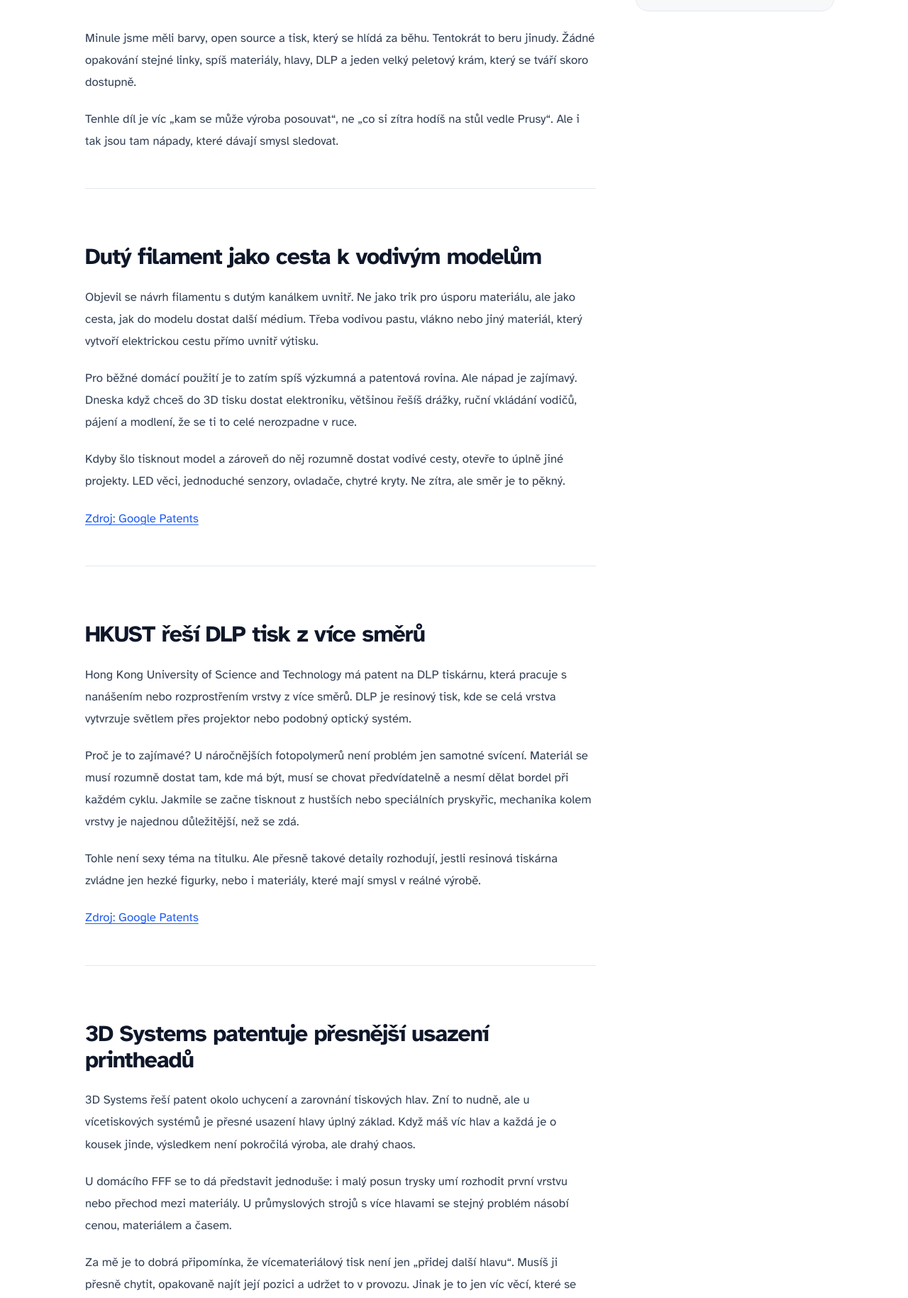
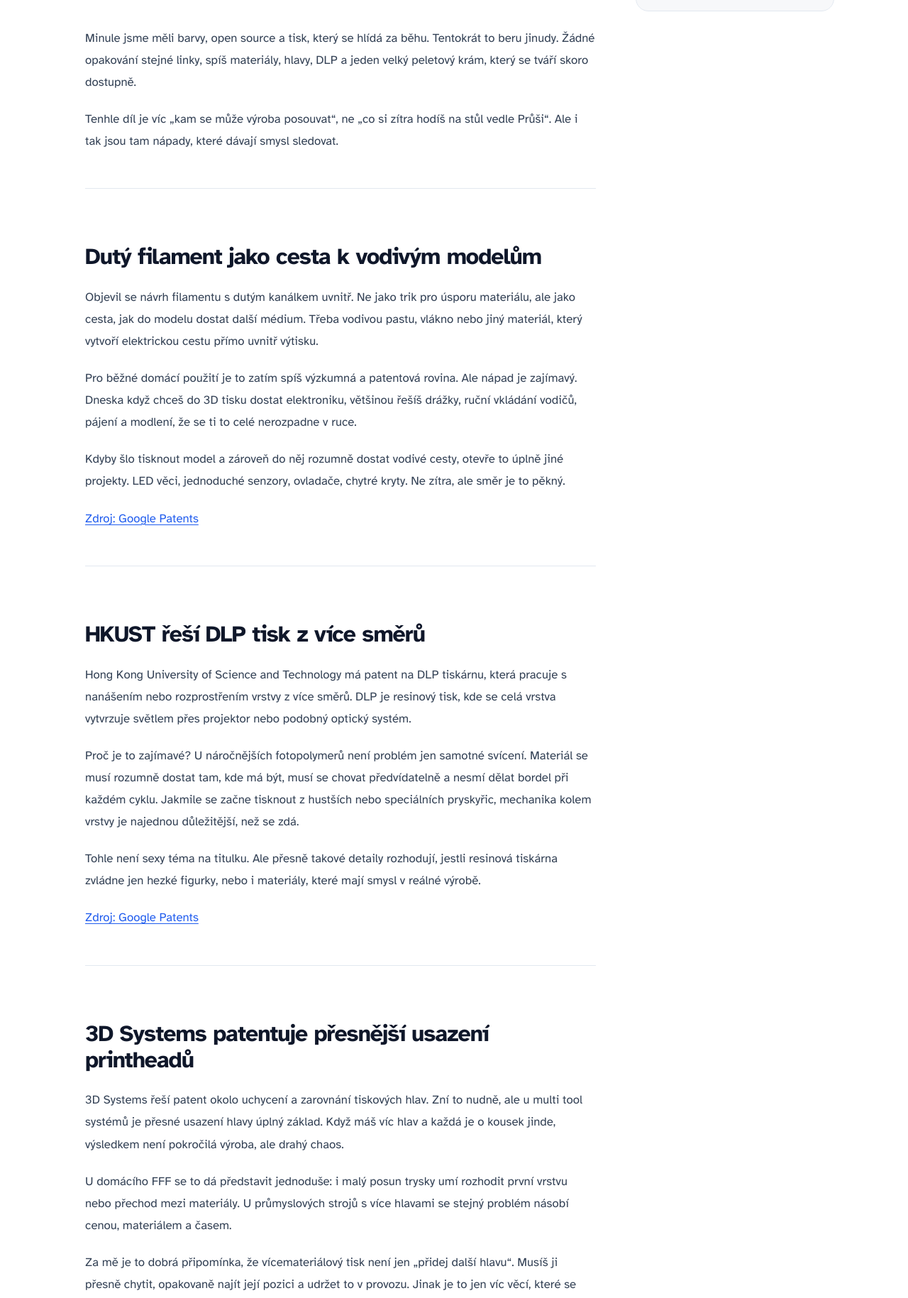
Before and after one commit to PavelTajdus/3dtiskjeradost, an Astro site: page /blog/pod-tryskou-24-2026 in a window 1280 px wide. Shown: the part 1020-2849 px from the top of the page at 71% size. Built offline with nearby package versions, Linux system fonts and the light colour scheme; Astro itself is replaced by a stand-in of ours.

Commit message:
Polish Pod tryskou 24 wording

```diff
--- a/src/content/blog/pod-tryskou-24-2026.md
+++ b/src/content/blog/pod-tryskou-24-2026.md
@@ -8,7 +8,7 @@ heroImage: "/content/images/2026/06/pod-tryskou-24-2026-hero.webp"
 
 Minule jsme měli barvy, open source a tisk, který se hlídá za běhu. Tentokrát to beru jinudy. Žádné opakování stejné linky, spíš materiály, hlavy, DLP a jeden velký peletový krám, který se tváří skoro dostupně.
 
-Tenhle díl je víc „kam se může výroba posouvat“, ne „co si zítra hodíš na stůl vedle Prusy“. Ale i tak jsou tam nápady, které dávají smysl sledovat.
+Tenhle díl je víc „kam se může výroba posouvat“, ne „co si zítra hodíš na stůl vedle Průši“. Ale i tak jsou tam nápady, které dávají smysl sledovat.
 
 ---
 
@@ -38,7 +38,7 @@ Tohle není sexy téma na titulku. Ale přesně takové detaily rozhodují, jest
 
 ## 3D Systems patentuje přesnější usazení printheadů
 
-3D Systems řeší patent okolo uchycení a zarovnání tiskových hlav. Zní to nudně, ale u vícetiskových systémů je přesné usazení hlavy úplný základ. Když máš víc hlav a každá je o kousek jinde, výsledkem není pokročilá výroba, ale drahý chaos.
+3D Systems řeší patent okolo uchycení a zarovnání tiskových hlav. Zní to nudně, ale u multi tool systémů je přesné usazení hlavy úplný základ. Když máš víc hlav a každá je o kousek jinde, výsledkem není pokročilá výroba, ale drahý chaos.
 
 U domácího FFF se to dá představit jednoduše: i malý posun trysky umí rozhodit první vrstvu nebo přechod mezi materiály. U průmyslových strojů s více hlavami se stejný problém násobí cenou, materiálem a časem.
 
```
